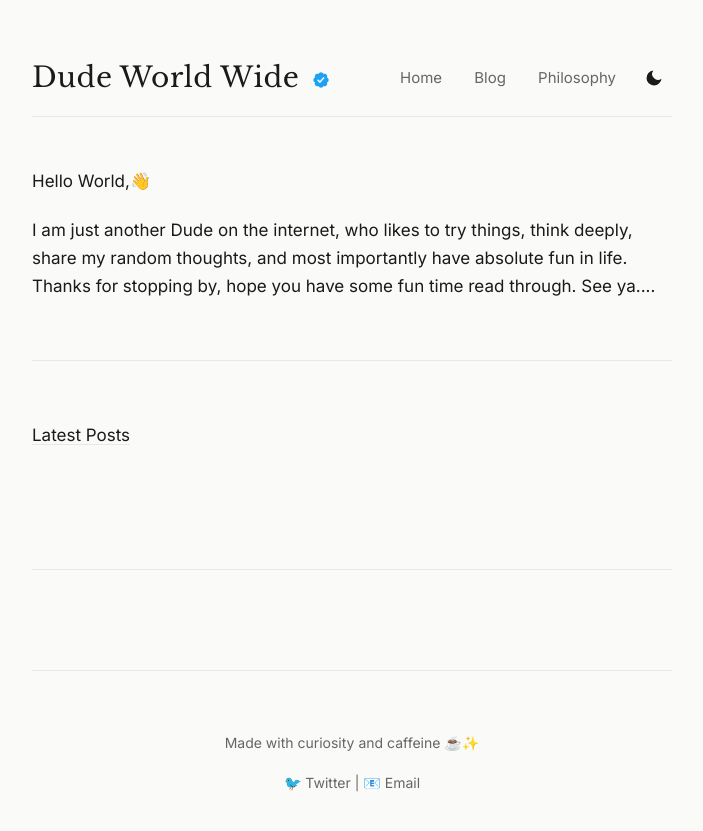
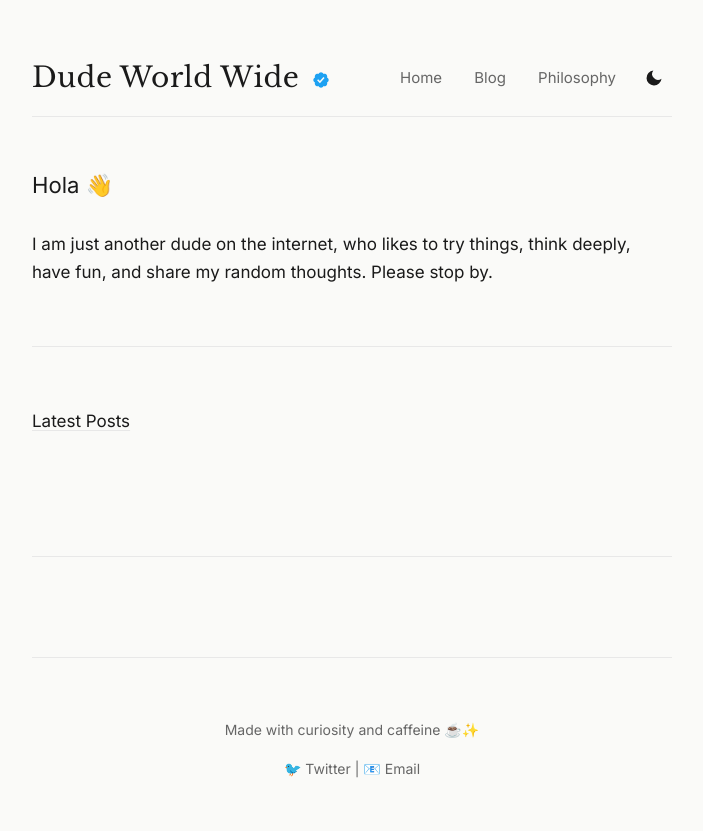
Before and after one commit to DudeWorldWide/Dudeworldwide.github.io, a Jekyll site: the page built from index.html, in a window 1280 px wide. Shown: the top 831 px of the page, without its empty margins (288-991 px from the left). Built offline with Jekyll 4.4.1, drawn with Linux system fonts in a browser that asks for light colours.

Commit message:
Update index.html

```diff
--- a/index.html
+++ b/index.html
@@ -1,10 +1,51 @@
 ---
 layout: default
 ---
-<p>Hello World,👋 </p>
+<p style="font-size: 1.3em;"><span id="greeting">Hello</span> 👋</p>
 
-<p>I am just another Dude on the internet, who likes to try things, think deeply, share my random thoughts, and most importantly have absolute fun in life. Thanks for stopping by, hope you have some fun time read through. See ya....</p>
+<p>I am just another dude on the internet, who likes to try things, think deeply, have fun, and share my random thoughts. Please stop by.</p>
 
 <hr>
 
 <p><a href="{{ '/blog' | relative_url }}">Latest Posts</a></p>
+
+<script>
+  const greetings = [
+    "Hello",      // English
+    "Hola",       // Spanish
+    "Bonjour",    // French
+    "Ciao",       // Italian
+    "Hallo",      // German
+    "Olá",        // Portuguese
+    "Привет",     // Russian
+    "こんにちは",  // Japanese
+    "你好",       // Chinese
+    "안녕하세요",  // Korean
+    "مرحبا",      // Arabic
+    "Namaste",    // Hindi
+    "Sawubona",   // Zulu
+    "Jambo",      // Swahili
+    "Hej",        // Swedish
+    "Merhaba",    // Turkish
+    "Shalom",     // Hebrew
+    "Γεια σου",   // Greek
+    "Salut",      // Romanian
+    "Hoi"         // Dutch
+  ];
+
+  let currentIndex = 0;
+  const greetingElement = document.getElementById('greeting');
+
+  function rotateGreeting() {
+    greetingElement.style.opacity = '0';
+
+    setTimeout(() => {
+      currentIndex = (currentIndex + 1) % greetings.length;
+      greetingElement.textContent = greetings[currentIndex];
+      greetingElement.style.opacity = '1';
+    }, 300);
+  }
+
+  // Start rotating after 3 seconds
+  setInterval(rotateGreeting, 3000);
+</script>
```
